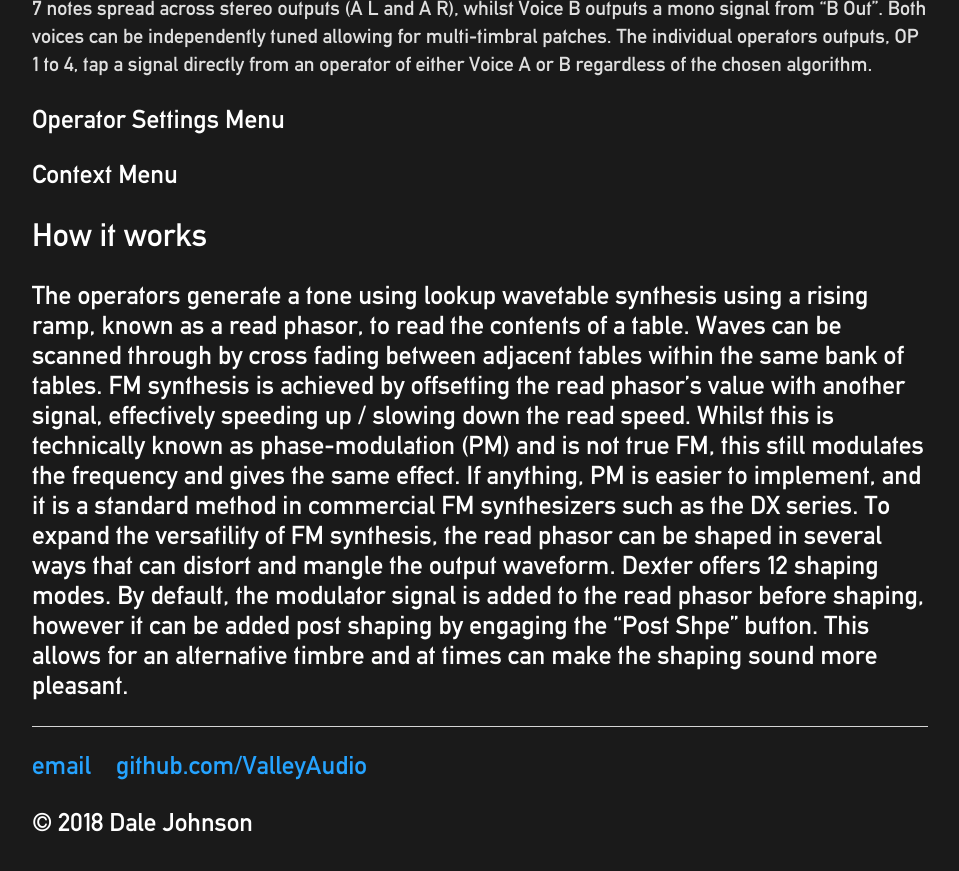
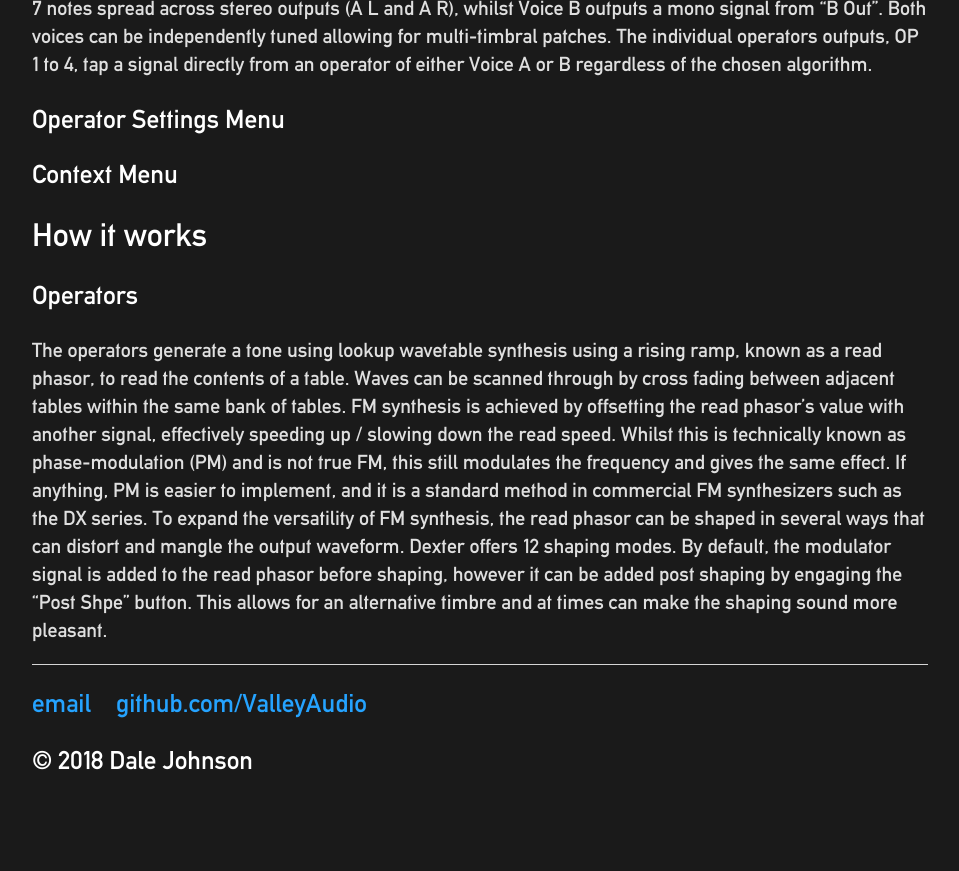
Before and after one commit to ValleyAudio/ValleyAudio.github.io, a Jekyll site: the page built from rack/dexter/dexter.html, in a window 1280 px wide and 900 px high, scrolled down 2165 px. Shown: the top 871 px of the window, without its empty margins (160-1119 px from the left). Built offline with Jekyll 4.4.1, drawn with Linux system fonts in a browser that asks for light colours; after the commit the page ends 3003 px from its top, so only the background shows below that.

Commit message:
Added to Dexter page

```diff
--- a/rack/dexter/dexter.html
+++ b/rack/dexter/dexter.html
@@ -35,5 +35,6 @@
     <h3 id="opSettings">Operator Settings Menu</h3>
     <h3 id="contextMenu">Context Menu</h3>
     <h2 id="howItWorks">How it works</h2>
-    <h3>The operators generate a tone using lookup wavetable synthesis using a rising ramp, known as a read phasor, to read the contents of a table. Waves can be scanned through by cross fading between adjacent tables within the same bank of tables. FM synthesis is achieved by offsetting the read phasor’s value with another signal, effectively speeding up / slowing down the read speed. Whilst this is technically known as phase-modulation (PM) and is not true FM, this still modulates the frequency and gives the same effect. If anything, PM is easier to implement, and it is a standard method in commercial FM synthesizers such as the DX series. To expand the versatility of FM synthesis, the read phasor can be shaped in several ways that can distort and mangle the output waveform. Dexter offers 12 shaping modes. By default, the modulator signal  is added to the read phasor before shaping, however it can be added post shaping by engaging the “Post Shpe” button. This allows for an alternative timbre and at times can make the shaping sound more pleasant.</h3>
+    <h3>Operators</h3>
+    <p>The operators generate a tone using lookup wavetable synthesis using a rising ramp, known as a read phasor, to read the contents of a table. Waves can be scanned through by cross fading between adjacent tables within the same bank of tables. FM synthesis is achieved by offsetting the read phasor’s value with another signal, effectively speeding up / slowing down the read speed. Whilst this is technically known as phase-modulation (PM) and is not true FM, this still modulates the frequency and gives the same effect. If anything, PM is easier to implement, and it is a standard method in commercial FM synthesizers such as the DX series. To expand the versatility of FM synthesis, the read phasor can be shaped in several ways that can distort and mangle the output waveform. Dexter offers 12 shaping modes. By default, the modulator signal  is added to the read phasor before shaping, however it can be added post shaping by engaging the “Post Shpe” button. This allows for an alternative timbre and at times can make the shaping sound more pleasant.</p>
 </div><!-- /.topograph -->
```
